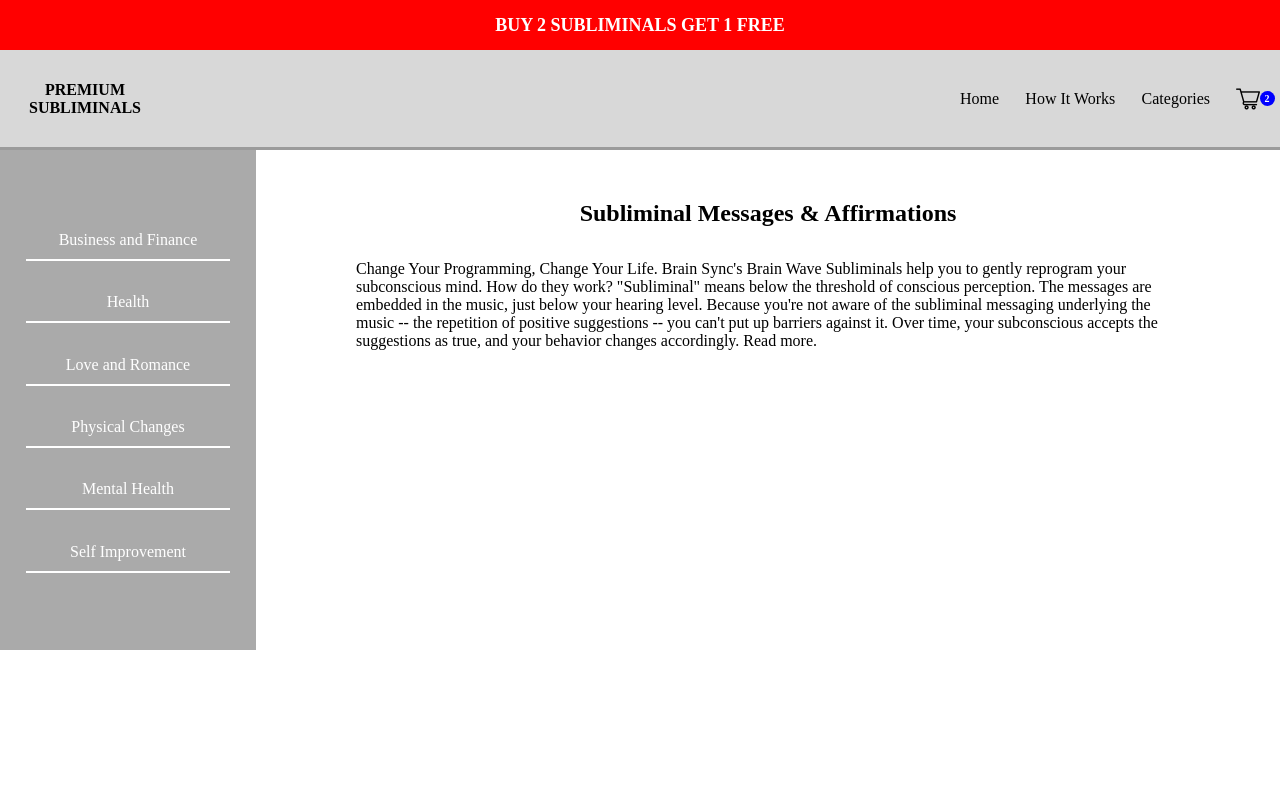
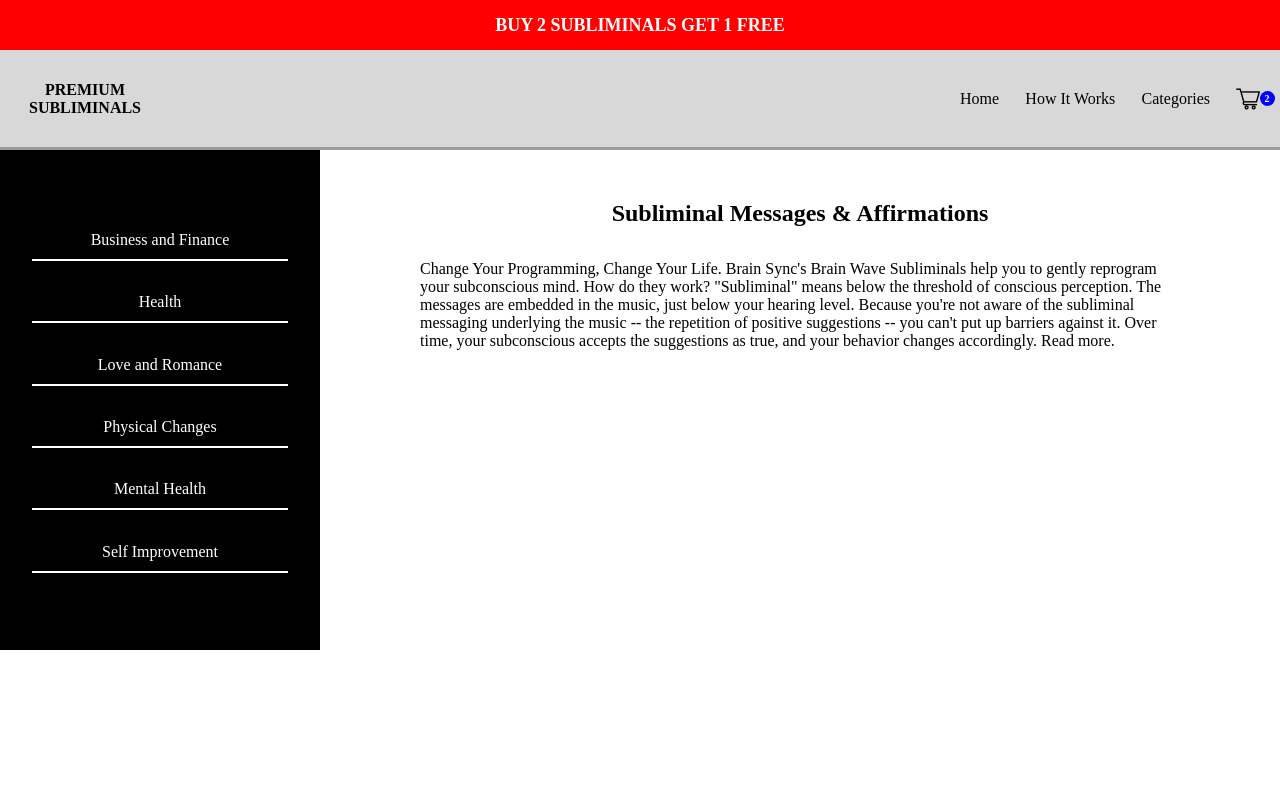
Before and after one commit to lavell119/subliminal-site-react, a React (Create React App) app in the folder subliminal-site-react/: page / in a window 1280 px wide. Shown: the top 800 px of the page. Built offline with nearby package versions, Linux system fonts and the light colour scheme.

Commit message:
widened sidebar and reduced middle content width

```diff
--- a/subliminal-site-react/src/App.css
+++ b/subliminal-site-react/src/App.css
@@ -52,9 +52,9 @@
 }
 
 .sidebar {
-  width: 20%;
+  width: 25%;
   height: 500px;
-  background: rgb(170, 170, 170);
+  background: rgb(0, 0, 0);
   display: flex;
   align-items: flex-start;
   justify-content: center;
@@ -156,7 +156,7 @@ a {
 }
 
 .middle_content {
-  width: 80%;
+  width: 75%;
 }
 
 .individual_category {
```
